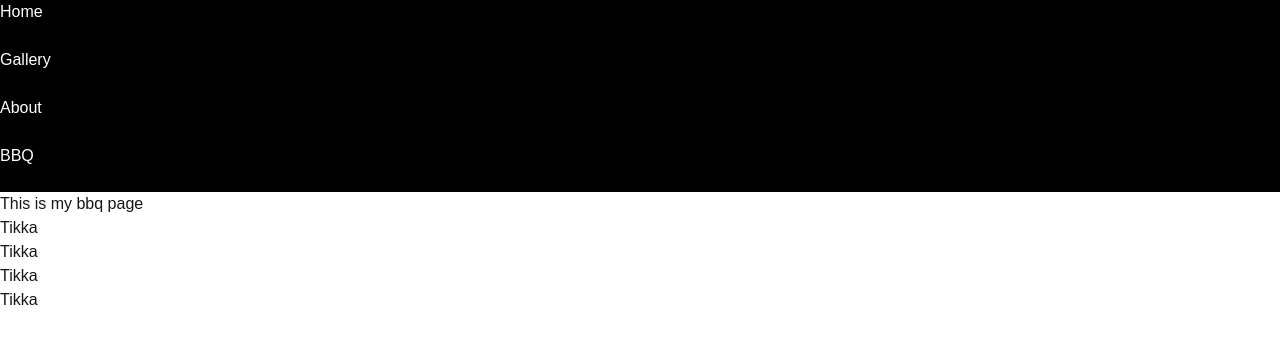
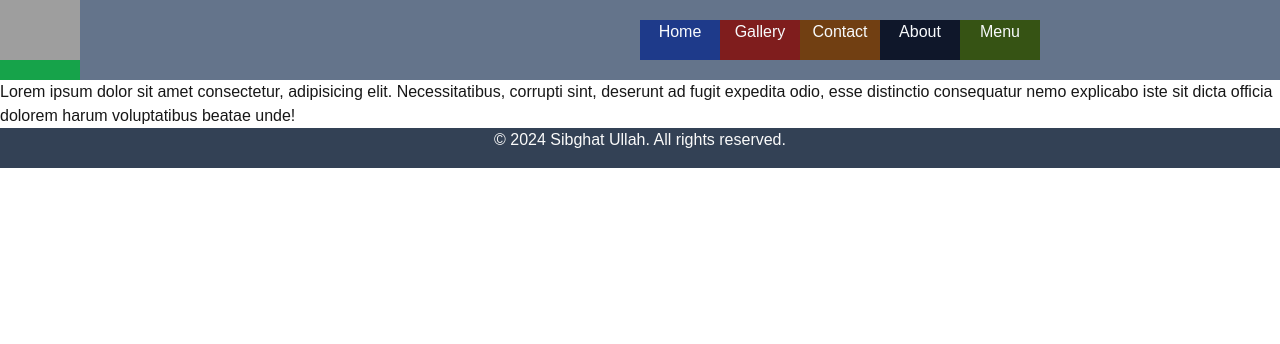
Before and after one commit to sibghatullahk/sib-appone, a Next.js app: page /bbq in a window 1280 px wide. Shown: the top 344 px of the page. Built offline with nearby package versions, Linux system fonts and the light colour scheme; grey boxes are pictures that could not be loaded.

Commit message:
New commit 20-10-24

```diff
--- a/src/app/about/page.tsx
+++ b/src/app/about/page.tsx
@@ -1,4 +1,5 @@
 import Navbar from "../components/Navbar";
+import Newfoot from "../components/Newfoot";
 export default About
 
 function About (){
@@ -6,6 +7,8 @@ function About (){
         <div>
             <Navbar/>
 <h1>I am an about page</h1>
+<p>Lorem ipsum dolor, sit amet consectetur adipisicing elit. Dolores recusandae nam adipisci tenetur asperiores voluptatum doloribus minima possimus quasi accusantium ut ratione facere quisquam doloremque ad, illo provident id beatae?</p>
+<Newfoot/>
 </div>
     )
 }
--- a/src/app/bbq/page.tsx
+++ b/src/app/bbq/page.tsx
@@ -1,16 +1,12 @@
 import Navbar from "../components/Navbar";
+import Newfoot from "../components/Newfoot";
 export default bbq
 function bbq (){
     return(
         <div>
-            <Navbar/>
-<h1>This is my bbq page</h1>
-<ol>
-    <li>Tikka</li>
-    <li>Tikka</li>
-    <li>Tikka</li>
-    <li>Tikka</li>
-</ol>
+        <Navbar/>
+        <p>Lorem ipsum dolor sit amet consectetur, adipisicing elit. Necessitatibus, corrupti sint, deserunt ad fugit expedita odio, esse distinctio consequatur nemo explicabo iste sit dicta officia dolorem harum voluptatibus beatae unde!</p>
+        <Newfoot/>
 </div>
 );
 }
--- a/src/app/components/Navbar.tsx
+++ b/src/app/components/Navbar.tsx
@@ -3,25 +3,22 @@ import Link from "next/link"
 export default Navbar
 function Navbar(){
     return(
-        <div style={{backgroundColor:"black", color:"white"}}>
-         <ul>
-            <li>
-            <Link href="http://localhost:3000/">Home</Link>
-            </li>
-            <br />
-            <li>
-            <Link href="/gallery">Gallery</Link>
-            </li>
-            <br />
-            <li>
-            <Link href="/about">About</Link>
-            </li>
-            <br />
-            <li>
-            <Link href="bbq">BBQ</Link>
-            </li>
-            <br />
-         </ul>
+        <div>
+            <header>
+        <nav className=" flex w-full bg-slate-500 h-20">
+          <div className="flex">
+            <div className="bg-green-600 w-20 h-20"><p className=" text-pretty text-slate-50"><img src="https://img.icons8.com/?size=100&id=23831&format=png&color=000000" alt="Logo"/></p>
+          </div>
         </div>
+        <div className="flex w-3/4 justify-end items-center">
+        <div className="bg-blue-900 w-20 h-10"><p className=" text-center text-slate-50"><Link href="http://localhost:3000/">Home</Link></p></div>
+        <div className="bg-red-900 w-20 h-10"><p className=" text-center text-slate-50"><Link href="/gallery">Gallery</Link></p></div>
+        <div className="bg-yellow-900 w-20 h-10"><p className=" text-center text-slate-50"><Link href="/contact">Contact</Link></p></div>
+        <div className="bg-slate-900 w-20 h-10"><p className=" text-center text-slate-50"><Link href="/about">About</Link></p></div>
+        <div className="bg-lime-900 w-20 h-10"><p className=" text-center text-slate-50"><Link href="/bbq">Menu</Link></p></div>
+        </div>
+        </nav>
+      </header>
+    </div>
     )
 }
--- a/src/app/components/Newfoot.tsx
+++ b/src/app/components/Newfoot.tsx
@@ -1,6 +1,8 @@
 export default Newfoot
 function Newfoot(){
     return(
-      <h3>This is the footer of the page</h3>
+    <div>
+      <div className="flex w-full bg-slate-700 h-10 justify-center text-neutral-50"><p>&copy; 2024 Sibghat Ullah. All rights reserved.</p></div>
+    </div>
     )
 }
--- a/src/app/contact/page.tsx
+++ b/src/app/contact/page.tsx
@@ -1,6 +1,18 @@
+import Navbar from "../components/Navbar"
+import Newfoot from "../components/Newfoot"
+
 export default Contact
 function Contact (){
     return(
-<h1>I am a contact page</h1>
-    )
+        <div>
+            <Navbar/>
+<h1>This is my contact page</h1>
+<ol>
+    <li>facebook</li>
+    <li>Instagram</li>
+    <li>Youtube</li>
+</ol>
+<Newfoot/>
+</div>
+)
 }
--- a/src/app/gallery/page.tsx
+++ b/src/app/gallery/page.tsx
@@ -1,11 +1,14 @@
 export default Gallery
 import Navbar from "../components/Navbar";
+import Newfoot from "../components/Newfoot";
 
 function Gallery (){
     return(
         <div>
             <Navbar/>
 <h1>I am a Gallery</h1>
+<p>Lorem ipsum dolor sit amet consectetur adipisicing elit. Odit, temporibus. Voluptas sit alias illum ab quo omnis laborum, libero, amet incidunt eaque ipsum at rerum, voluptate autem iste vitae velit.</p>
+<Newfoot/>
 </div>
     )
 }
--- a/src/app/page.tsx
+++ b/src/app/page.tsx
@@ -6,28 +6,37 @@ import About from "./about/page";
 import Contact from "./contact/page";
 import Gallery from "./gallery/page";
 import bbq from "./bbq/page";
+import Link from "next/link";
 
 export default function Home() {
   return (
     <div>
-      {/* <Newhead/>
-      <Navbar/> */}
-      <header>
-        <nav className=" flex w-full bg-slate-500 h-20">
-          <div className="flex">
-        <div className="bg-green-900 w-20 h-20"></div>
+      <Navbar/>
+      <div className="flex w-full h-50">
+        {/* Cyan background container */}
+        <div className="flex w-1/2 h-50 bg-cyan-500">
+          {/* Image Card 1 */}
+          <div className="w-1/2 p-4">
+            <img
+              src="/path/to/your/image1.jpg"
+              alt="Image 1"
+              className="w-full h-auto object-cover"
+            />
+            <p className="text-white mt-2">Image Card 1 Description</p>
+          </div>
+
+          {/* Image Card 2 */}
+          <div className="w-1/2 p-4">
+            <img
+              src="/path/to/your/image2.jpg"
+              alt="Image 2"
+              className="w-full h-auto object-cover"
+            />
+            <p className="text-white mt-2">Image Card 2 Description</p>
+          </div>
         </div>
-        <div className="flex w-3/4 justify-end items-center">
-        <div className="bg-blue-900 w-20 h-10"></div>
-        <div className="bg-red-900 w-20 h-10"></div>
-        </div>
-        </nav>
-      </header>
-
-      {/* <h1 className="bg-gray-400 text-purple-800 font-bold">New TailWind CSS</h1>
-      <p className="text-red-400 text-2xl">Lorem ipsum dolor sit amet consectetur adipisicing elit.</p> */}
-      {/* Hello World
-      <Newfoot/> */}
+      </div>
+      <Newfoot/>
     </div>
   );
 }
```
